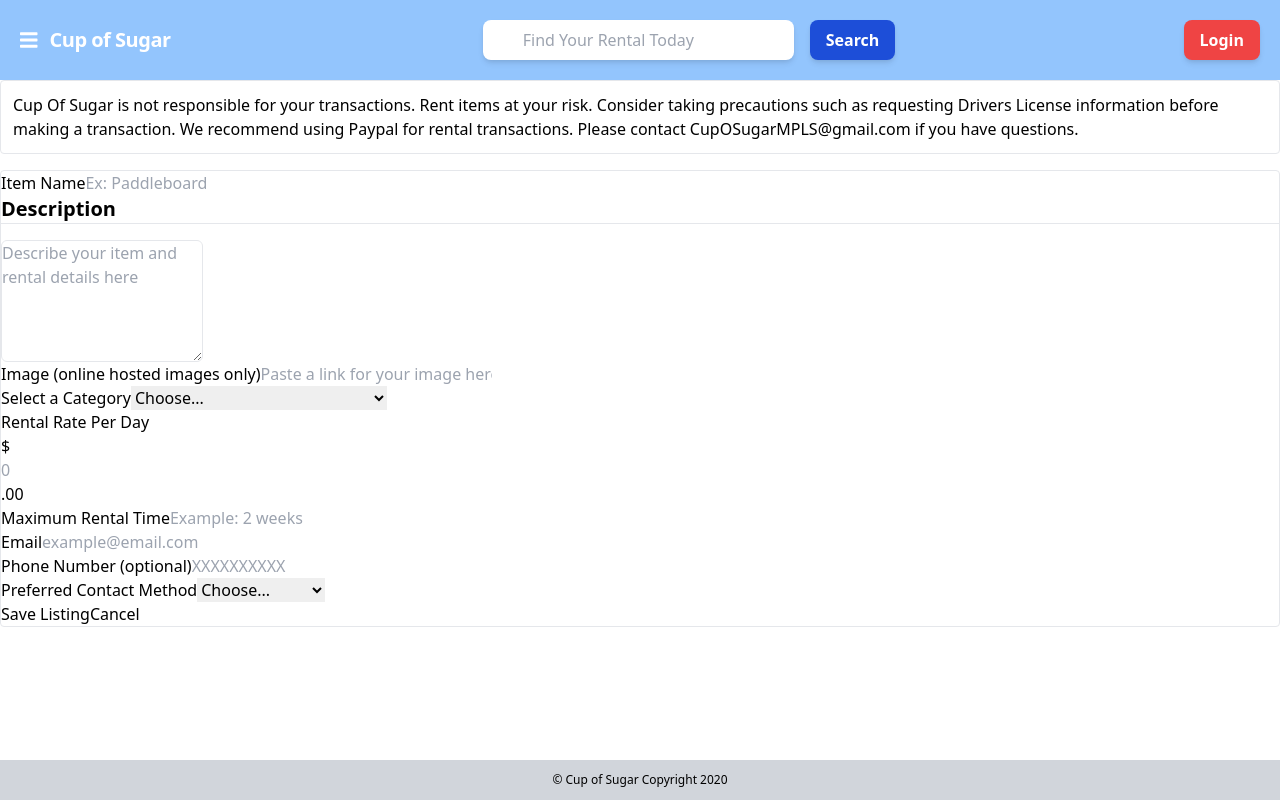
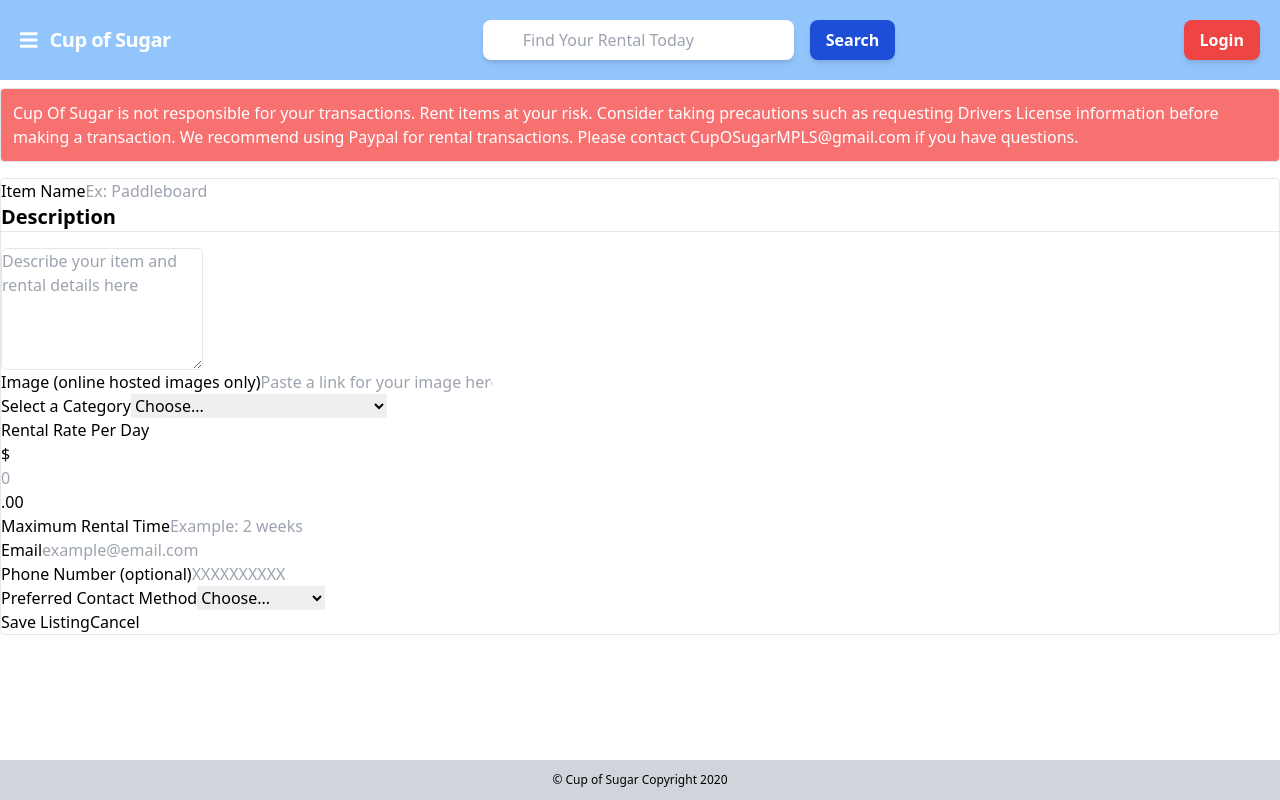
Before and after one commit to TomOverland/Cup-of-Sugar, a React (Create React App) app in the folder client/: page /postproduct in a window 1280 px wide. Built offline with nearby package versions, Linux system fonts and the light colour scheme.

Commit message:
changed the background for the disclaimer

```diff
--- a/client/src/components/PostProduct/PostProduct.js
+++ b/client/src/components/PostProduct/PostProduct.js
@@ -44,10 +44,10 @@
 
   render() {
     return (
-      <div className="container mx-auto">
+      <div className="container mx-auto pt-2">
         <div className="space-y-4">
           <div className="card block border mb-4 rounded overflow-hidden">
-            <div className="card-body p-3" id="disclaimer">
+            <div className="card-body p-3 bg-red-400 text-white" id="disclaimer">
               Cup Of Sugar is not responsible for your transactions. Rent items
               at your risk. Consider taking precautions such as requesting
               Drivers License information before making a transaction. We
```
